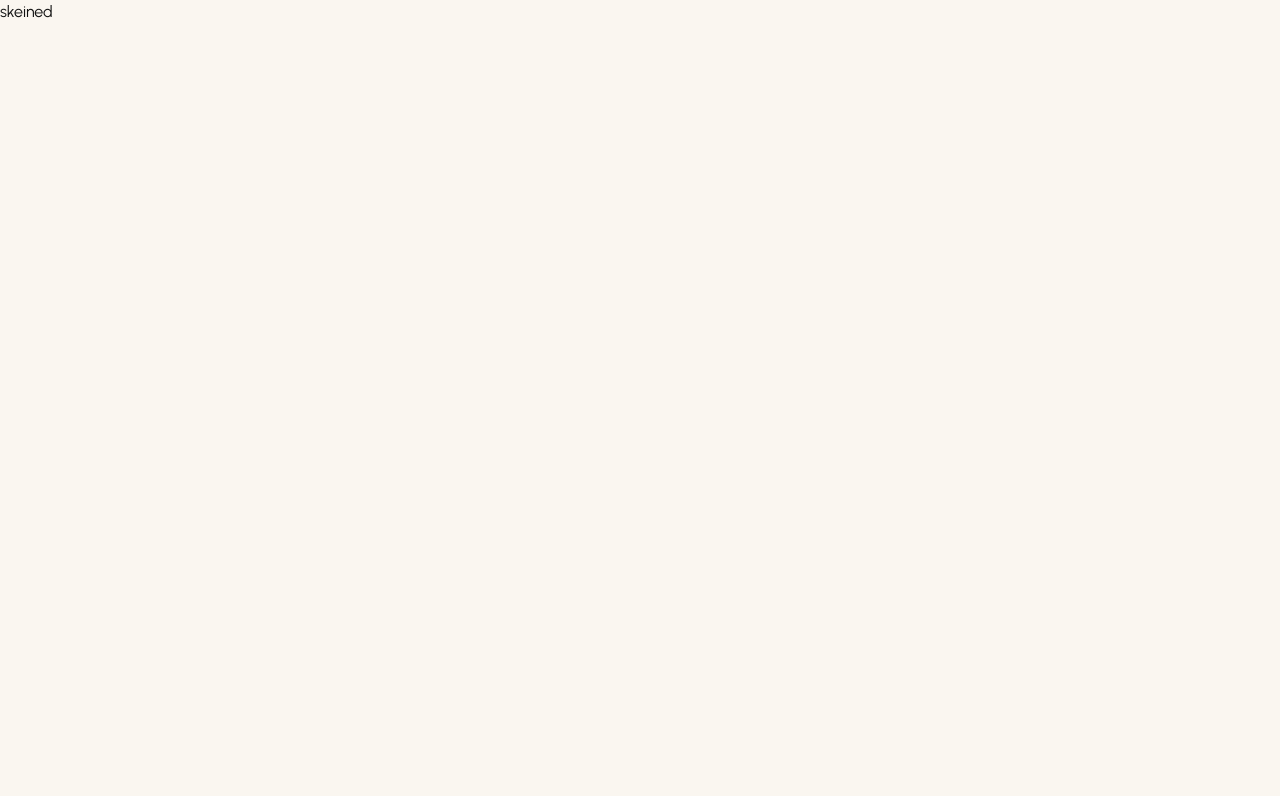
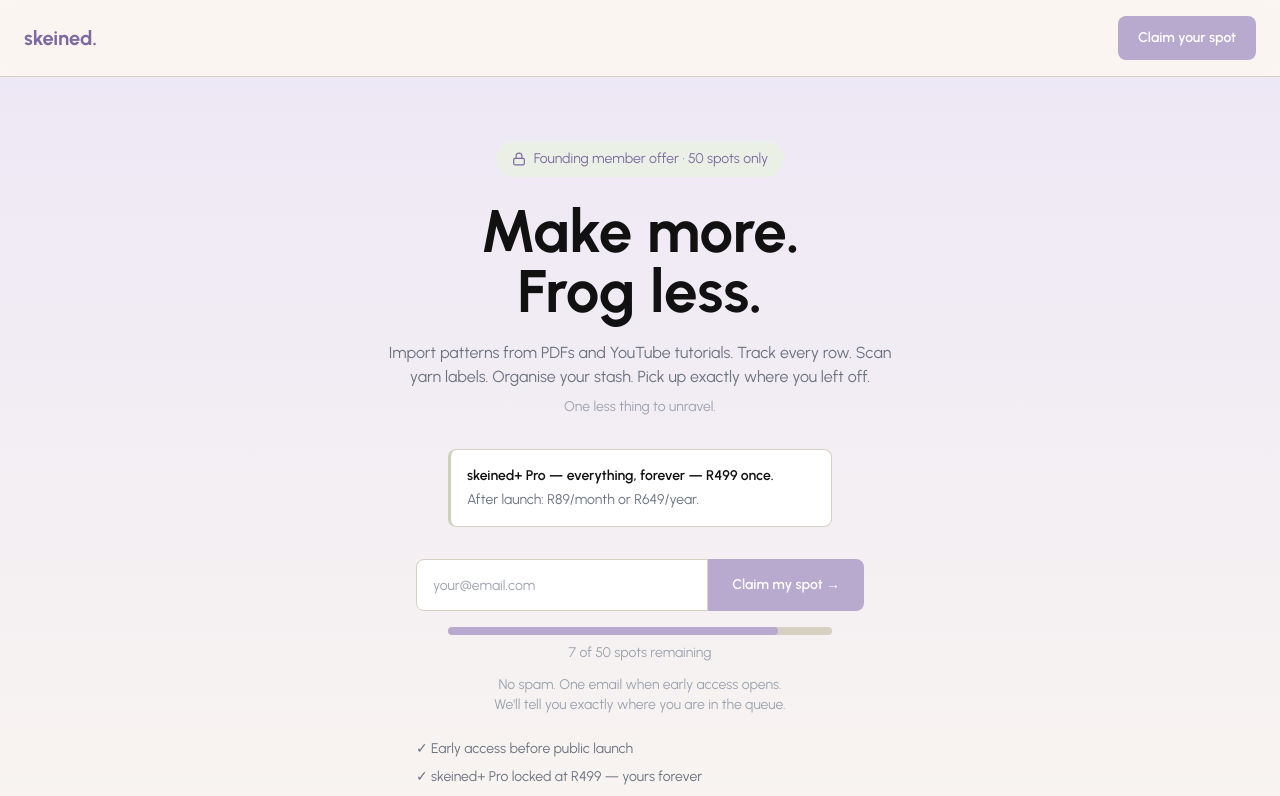
Before and after one commit to isthatkhensi/skeined-web, a React (Vite) app: page / in a window 1280 px wide. Shown: the top 796 px of the page. Built offline with nearby package versions, Linux system fonts and the light colour scheme.

Commit message:
feat: assemble skeined waitlist landing page

```diff
--- a/src/App.tsx
+++ b/src/App.tsx
@@ -1,3 +1,22 @@
+// src/App.tsx
+import Nav from './components/Nav'
+import Hero from './components/Hero'
+import Features from './components/Features'
+import Steps from './components/Steps'
+import Testimonials from './components/Testimonials'
+import Footer from './components/Footer'
+
 export default function App() {
-  return <div>skeined</div>
+  return (
+    <div className="min-h-screen bg-bg text-text-1">
+      <Nav />
+      <main>
+        <Hero />
+        <Features />
+        <Steps />
+        <Testimonials />
+      </main>
+      <Footer />
+    </div>
+  )
 }
```
